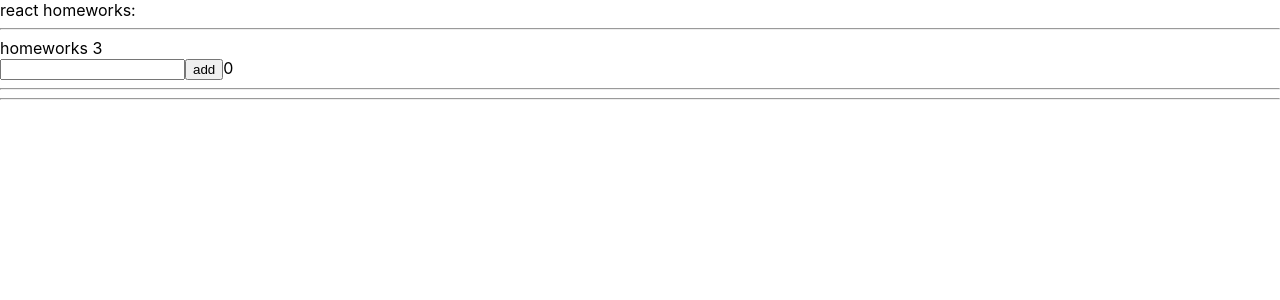
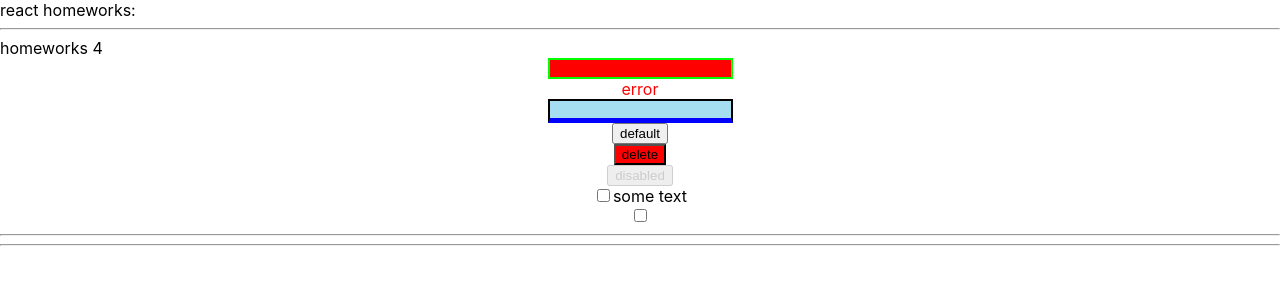
Before and after one commit to AntonRybakou/it-incubator-homeworks, a React (Create React App) app: page / in a window 1280 px wide. Shown: the top 300 px of the page. Built offline with nearby package versions, Linux system fonts and the light colour scheme.

Commit message:
feat: HW4

```diff
--- a/src/p1-main/m1-ui/u1-app/App.tsx
+++ b/src/p1-main/m1-ui/u1-app/App.tsx
@@ -3,15 +3,16 @@ import s from './App.module.css'
 import HW1 from '../../../p2-homeworks/h1/HW1'
 import HW2 from "../../../p2-homeworks/h2/HW2";
 import HW3 from "../../../p2-homeworks/h3/HW3";
+import HW4 from "../../../p2-homeworks/h4/HW4";
 
 function App() {
     return (
         <div className={s.App}>
             <div>react homeworks:</div>
-            {/*<HW1/>
-            <HW2/>*/}
-            <HW3/>
-            {/*<HW4/>*/}
+            {/*<HW1/>*/}
+            {/*<HW2/>*/}
+            {/*<HW3/>*/}
+            <HW4/>
             {/*<HW5/>*/}
 
         </div>
--- a/src/p2-homeworks/h3/HW3.tsx
+++ b/src/p2-homeworks/h3/HW3.tsx
@@ -13,8 +13,8 @@ function HW3() {
     const [users, setUsers] = useState<Array<UserType>>([]) // need to fix any
 
     const addUserCallback = (name: string) => { // need to fix any
-        let newUser: UserType = {name: name, _id: v1()};
-        let newUsers = [newUser, ...users]
+        const newUser: UserType = {name: name, _id: v1()};
+        const newUsers = [newUser, ...users]
         setUsers(newUsers) // need to fix
     }
 
--- a/src/p2-homeworks/h4/common/c1-SuperInputText/SuperInputText.module.css
+++ b/src/p2-homeworks/h4/common/c1-SuperInputText/SuperInputText.module.css
@@ -1,9 +1,10 @@
 .superInput {
-
+    border: 2px solid black;
+    background: #a5def1;
 }
 
 .errorInput {
-    border: 3px solid lime;
+    border: 2px solid lime;
     background: red;
 }
 
--- a/src/p2-homeworks/h4/common/c1-SuperInputText/SuperInputText.tsx
+++ b/src/p2-homeworks/h4/common/c1-SuperInputText/SuperInputText.tsx
@@ -39,14 +39,14 @@ const SuperInputText: React.FC<SuperInputTextPropsType> = (
     }
 
     const finalSpanClassName = `${s.error} ${spanClassName ? spanClassName : ''}`
-    const finalInputClassName = `${s.errorInput} ${className}` // need to fix with (?:) and s.superInput
+    const finalInputClassName = `${s.input} ${error ? s.errorInput : s.superInput} ${className}` // need to fix with (?:) and s.superInput
 
     return (
         <>
             <input
                 type={'text'}
                 onChange={onChangeCallback}
-                onKeyPress={onKeyPressCallback}
+                onKeyDown={onKeyPressCallback}
                 className={finalInputClassName}
 
                 {...restProps} // отдаём инпуту остальные пропсы если они есть (value например там внутри)
--- a/src/p2-homeworks/h4/common/c2-SuperButton/SuperButton.module.css
+++ b/src/p2-homeworks/h4/common/c2-SuperButton/SuperButton.module.css
@@ -1,5 +1,28 @@
+button {
+    color: var(--color);
+    transition: 0.5s;
+}
+button:hover, button:focus {
+    border-color: var(--hover);
+    color: #fff;
+}
+
 .default {
+    --hover: #66c887;
+    transition: 0.5s;
+}
 
+.default:hover,
+.default:focus {
+    border-color: var(--hover);
+    color: #fff;
+    box-shadow: inset 6.5em 0 0 0 var(--hover);
+}
+
+.default:disabled {
+    --color: #ccc;
+    --hover: #ccc;
+    transition: none;
 }
 
 .red {
--- a/src/p2-homeworks/h4/common/c2-SuperButton/SuperButton.tsx
+++ b/src/p2-homeworks/h4/common/c2-SuperButton/SuperButton.tsx
@@ -14,7 +14,7 @@ const SuperButton: React.FC<SuperButtonPropsType> = (
         ...restProps// все остальные пропсы попадут в объект restProps, там же будет children
     }
 ) => {
-    const finalClassName = `${red ? s.red : s.default} ${className}`
+    const finalClassName = `${s.button} ${red ? s.red : s.default} ${className}`
 
     return (
         <button
--- a/src/p2-homeworks/h4/common/c3-SuperCheckbox/SuperCheckbox.module.css
+++ b/src/p2-homeworks/h4/common/c3-SuperCheckbox/SuperCheckbox.module.css
@@ -1,5 +1,5 @@
 .checkbox {
-
+    cursor: pointer;
 }
 
 .spanClassName {
--- a/src/p2-homeworks/h4/common/c3-SuperCheckbox/SuperCheckbox.tsx
+++ b/src/p2-homeworks/h4/common/c3-SuperCheckbox/SuperCheckbox.tsx
@@ -20,7 +20,8 @@ const SuperCheckbox: React.FC<SuperCheckboxPropsType> = (
     }
 ) => {
     const onChangeCallback = (e: ChangeEvent<HTMLInputElement>) => {
-        // сделайте так чтоб работал onChange и onChangeChecked
+        onChange && onChange(e)
+        onChangeChecked && onChangeChecked(e.currentTarget.checked)
     }
 
     const finalInputClassName = `${s.checkbox} ${className ? className : ''}`
```
